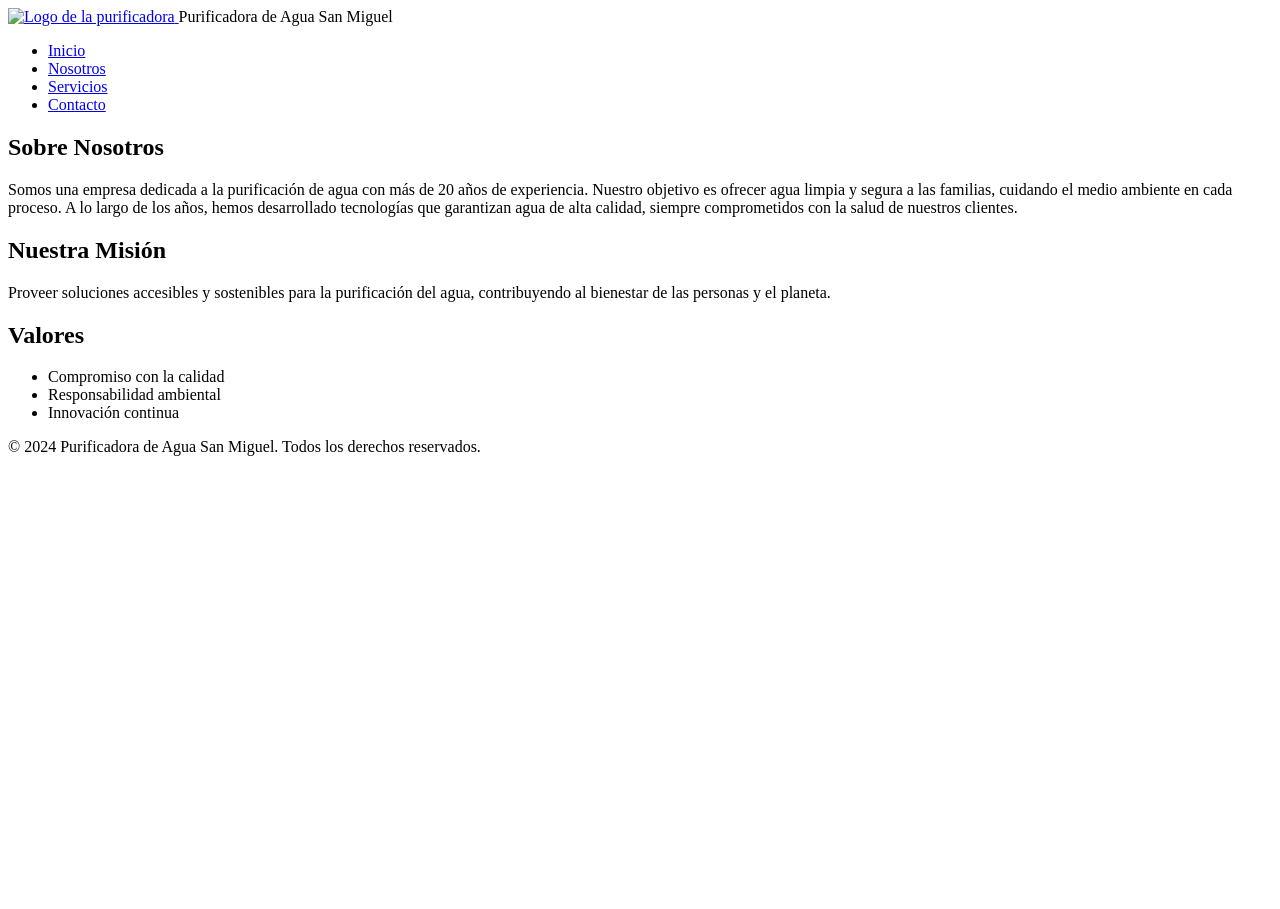
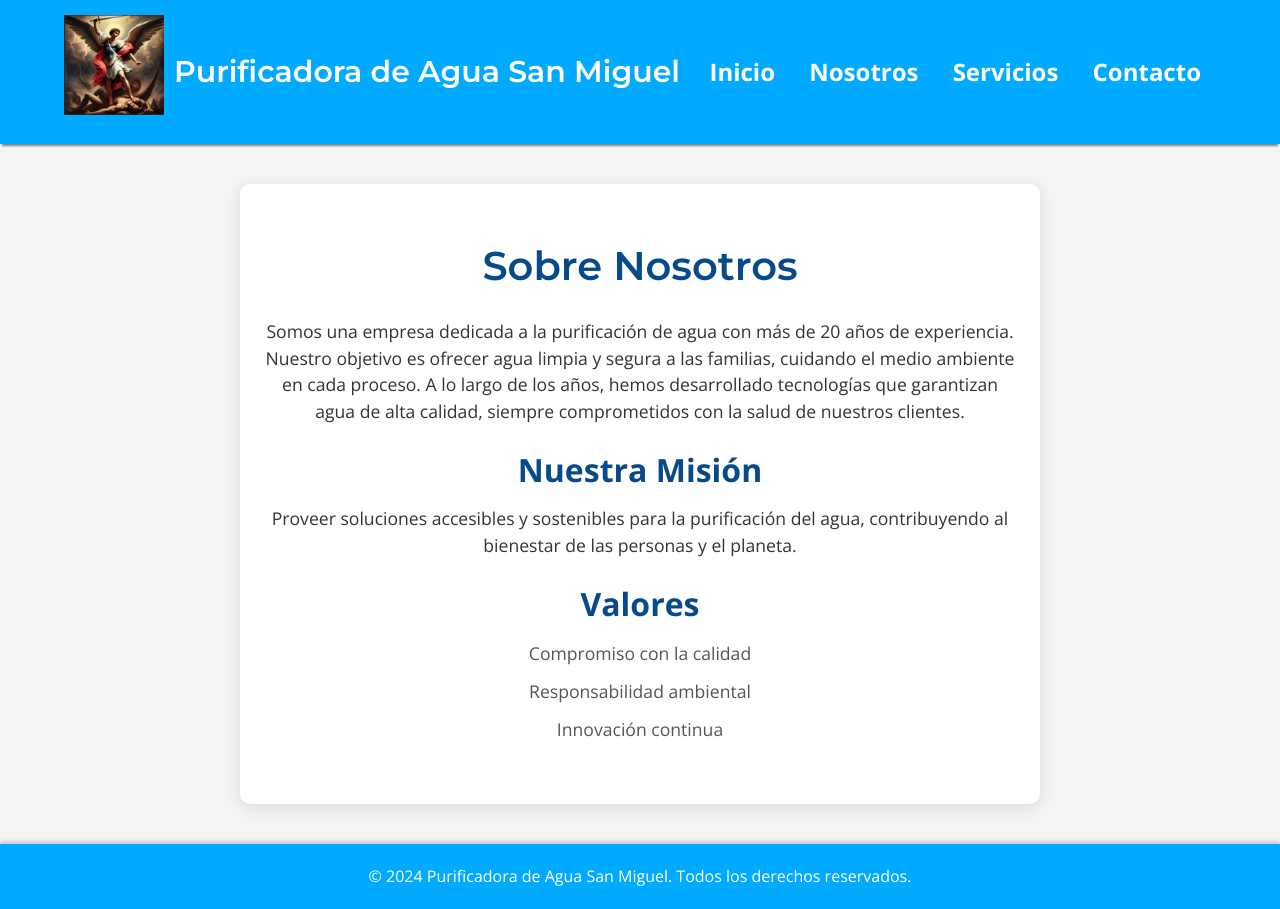
Before and after one commit to alex444salcedo/Purificadora, a plain HTML site: page pages/nosotros.html in a window 1280 px wide. Before the commit the page ends 800 px from the top, so only its background shows below. Drawn offline with nearby package versions, Linux system fonts and the light colour scheme; the site is published under a folder, as on GitHub Pages, so addresses that start at the root find nothing.

Commit message:
Update nosotros.html

```diff
--- a/pages/nosotros.html
+++ b/pages/nosotros.html
@@ -5,7 +5,7 @@
     <meta name="viewport" content="width=device-width, initial-scale=1.0">
     <meta http-equiv="X-UA-Compatible" content="ie=edge">
     <title>Purificadora de Agua San Miguel</title>
-    <link rel="stylesheet" href="/CSS/Style.css">
+    <link rel="stylesheet" href="../CSS/Style.css">
     <link href="https://fonts.googleapis.com/css2?family=Montserrat:wght@600&family=Open+Sans:wght@400;700&display=swap" rel="stylesheet">
 </head>
 <body>
@@ -14,16 +14,16 @@
     <header>
         <nav>
             <div class="logo">
-                <a href="/pages/Index.html">
-                    <img src="/img/logo.png" alt="Logo de la purificadora" class="logo-img">
+                <a href="./Index.html">
+                    <img src="../img/logo.png" alt="Logo de la purificadora" class="logo-img">
                 </a>
                     Purificadora de Agua San Miguel
             </div>
             <ul class="nav-links">
-                <li><a href="/pages/Index.html">Inicio</a></li>
-                <li><a href="/pages/nosotros.html">Nosotros</a></li>
-                <li><a href="/pages/servicios.html">Servicios</a></li>
-                <li><a href="/pages/contacto.html">Contacto</a></li>
+                <li><a href="./Index.html">Inicio</a></li>
+                <li><a href="./nosotros.html">Nosotros</a></li>
+                <li><a href="./servicios.html">Servicios</a></li>
+                <li><a href="./contacto.html">Contacto</a></li>
             </ul>
         </nav>
     </header>
```
